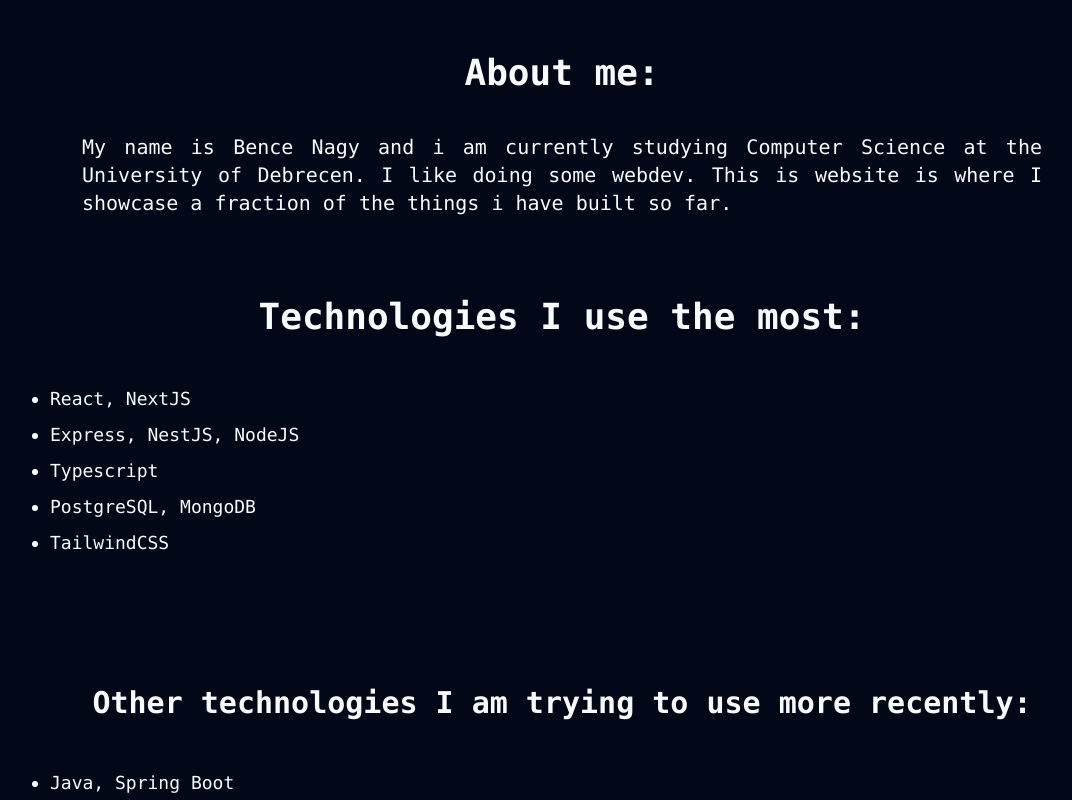
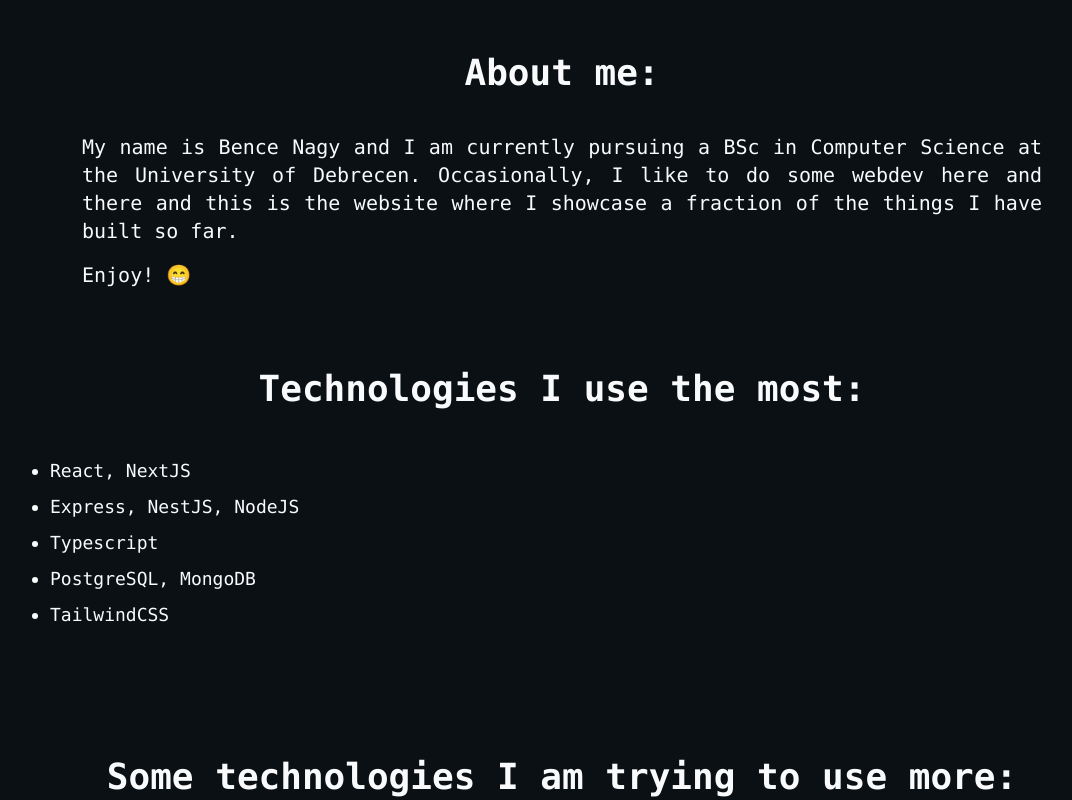
Before and after one commit to nagyb3/codebybence, a Next.js app: page / in a window 1280 px wide. Shown: the part 960-1760 px from the top of the page, without its empty margins (78-1150 px from the left). Built offline with nearby package versions, Linux system fonts and the light colour scheme.

Commit message:
Reword intro and update colors

```diff
--- a/app/globals.css
+++ b/app/globals.css
@@ -4,17 +4,17 @@
 
 @layer base {
   :root {
-    --background: 0 0% 100%;
-    --foreground: 222.2 84% 4.9%;
+    --background: 203, 30%, 98%;
+    --foreground: 203, 30%, 6%;
 
     --muted: 210 40% 96.1%;
     --muted-foreground: 215.4 16.3% 46.9%;
 
-    --popover: 0 0% 100%;
-    --popover-foreground: 222.2 84% 4.9%;
+    --popover: 203, 30%, 98%;
+    --popover-foreground: 203, 30%, 6%;
 
-    --card: 0 0% 100%;
-    --card-foreground: 222.2 84% 4.9%;
+    --card: 203, 30%, 98%;
+    --card-foreground: 203, 30%, 6%;
 
     --border: 214.3 31.8% 91.4%;
     --input: 214.3 31.8% 91.4%;
@@ -37,16 +37,16 @@
   }
 
   .dark {
-    --background: 222.2 84% 4.9%;
-    --foreground: 210 40% 98%;
+    --background: 203, 30%, 6%;
+    --foreground: 203, 30%, 6%;
 
     --muted: 217.2 32.6% 17.5%;
     --muted-foreground: 215 20.2% 65.1%;
 
-    --popover: 222.2 84% 4.9%;
+    --popover: 203, 30%, 6%;
     --popover-foreground: 210 40% 98%;
 
-    --card: 222.2 84% 4.9%;
+    --card: 203, 30%, 6%;
     --card-foreground: 210 40% 98%;
 
     --border: 217.2 32.6% 17.5%;
--- a/app/page.tsx
+++ b/app/page.tsx
@@ -73,10 +73,13 @@
             About me:
           </h2>
           <div className="text-justify text-xl">
-            My name is Bence Nagy and i am currently studying Computer Science
-            at the University of Debrecen. I like doing some webdev. This is
-            website is where I showcase a fraction of the things i have built so
-            far.
+            <p>
+              My name is Bence Nagy and I am currently pursuing a BSc in
+              Computer Science at the University of Debrecen. Occasionally, I
+              like to do some webdev here and there and this is the website
+              where I showcase a fraction of the things I have built so far.
+            </p>
+            <p className="mt-4">Enjoy! &#128513;</p>
           </div>
         </div>
         <div className="pb-32 w-full mx-auto flex flex-col items-center px-8">
@@ -92,14 +95,16 @@
           </ul>
         </div>
         <div className="pb-32 w-full mx-auto flex flex-col items-center px-8">
-          <h2 className="font-bold text-2xl sm:text-3xl mb-12">
-            Other technologies I am trying to use more recently:
+          <h2 className="font-bold text-3xl sm:text-4xl mb-12">
+            Some technologies I am trying to use more:
           </h2>
           <ul className="list-disc text-lg flex flex-col gap-2 max-w-5xl w-full">
-            <li>Java, Spring Boot</li>
+            <li>Java</li>
+            <li>Angular</li>
           </ul>
         </div>
       </main>
+      <footer className="flex justify-center py-4">footer.</footer>
     </div>
   );
 }
--- a/components/mode-toggle.tsx
+++ b/components/mode-toggle.tsx
@@ -25,10 +25,16 @@
         </Button>
       </DropdownMenuTrigger>
       <DropdownMenuContent align="end">
-        <DropdownMenuItem onClick={() => setTheme("dark")}>
+        <DropdownMenuItem
+          onClick={() => setTheme("dark")}
+          className="cursor-pointer"
+        >
           Dark
         </DropdownMenuItem>
-        <DropdownMenuItem onClick={() => setTheme("light")}>
+        <DropdownMenuItem
+          onClick={() => setTheme("light")}
+          className="cursor-pointer"
+        >
           Light
         </DropdownMenuItem>
         {/* <DropdownMenuItem onClick={() => setTheme("system")}>
```
